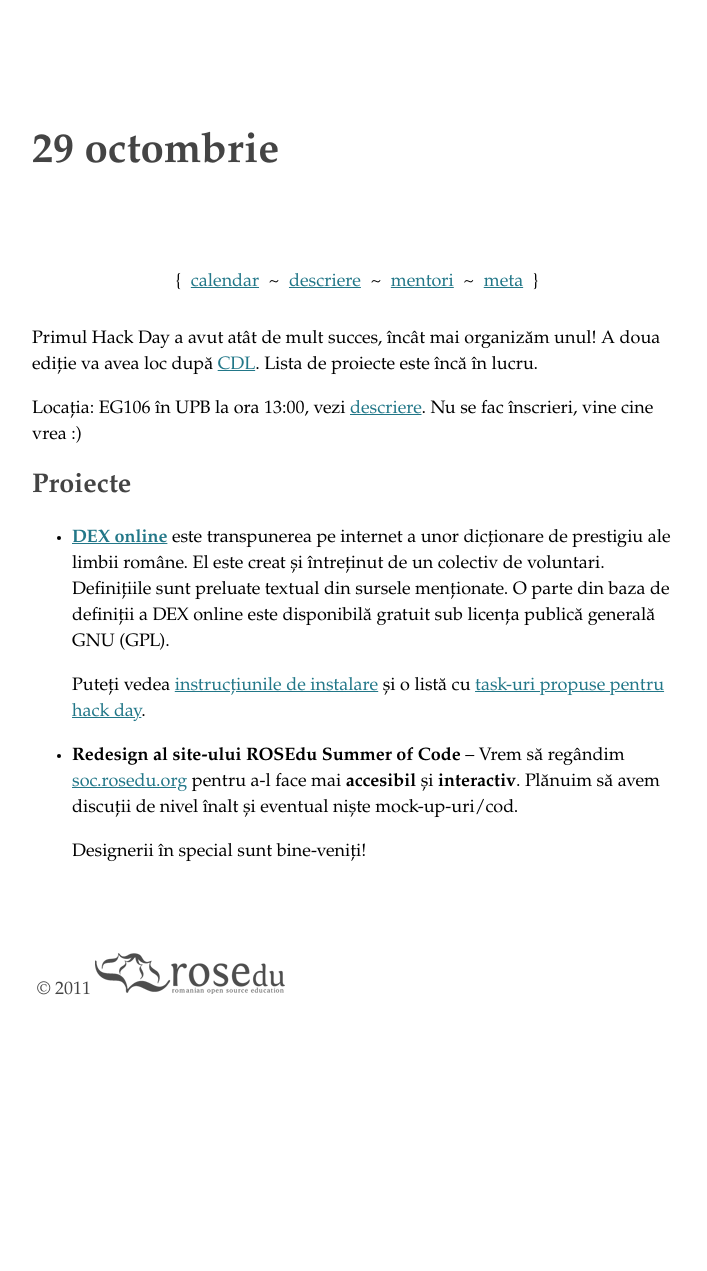
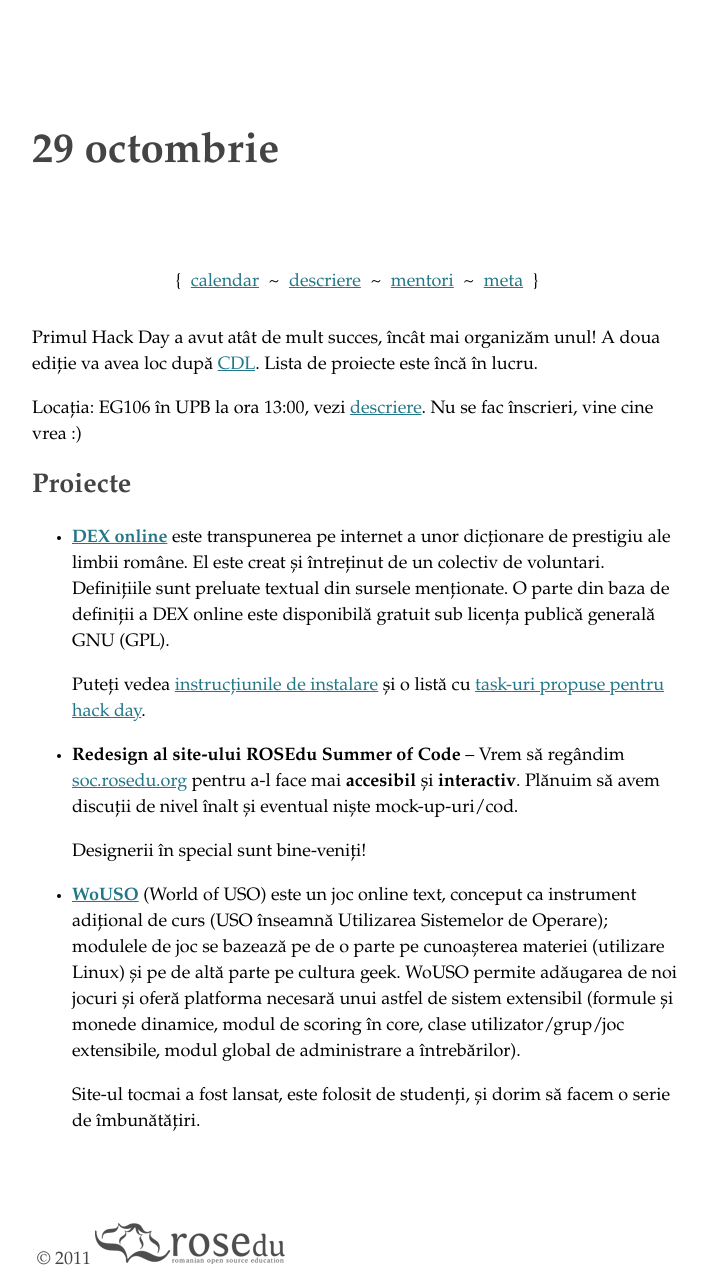
Before and after one commit to rosedu/hackday, a Jekyll site: the page built from _posts/2011-10-29-al-doilea.markdown, in a window 1280 px wide. Shown: the whole page, without its empty margins (283-990 px from the left). Built offline with Jekyll 4.4.1, drawn with Linux system fonts in a browser that asks for light colours; before the commit the page ends 1001 px from its top, so only the background shows below that.

Commit message:
WoUSO for 29 oct

```diff
--- a/_posts/2011-10-29-al-doilea.markdown
+++ b/_posts/2011-10-29-al-doilea.markdown
@@ -34,3 +34,18 @@
   Designerii în special sunt bine-veniți!
 
 [soc.rosedu.org]: http://soc.rosedu.org
+
+
+* **[WoUSO][]** (World of USO) este un joc online text, conceput ca
+  instrument adițional de curs (USO înseamnă Utilizarea Sistemelor de
+  Operare); modulele de joc se bazează pe de o parte pe cunoașterea
+  materiei (utilizare Linux) și pe de altă parte pe cultura geek. WoUSO
+  permite adăugarea de noi jocuri și oferă platforma necesară unui
+  astfel de sistem extensibil (formule și monede dinamice, modul de
+  scoring în core, clase utilizator/grup/joc extensibile, modul global
+  de administrare a întrebărilor).
+
+  Site-ul tocmai a fost lansat, este folosit de studenți, și dorim să
+  facem o serie de îmbunătățiri.
+
+[wouso]: https://wouso.rosedu.org/
```
